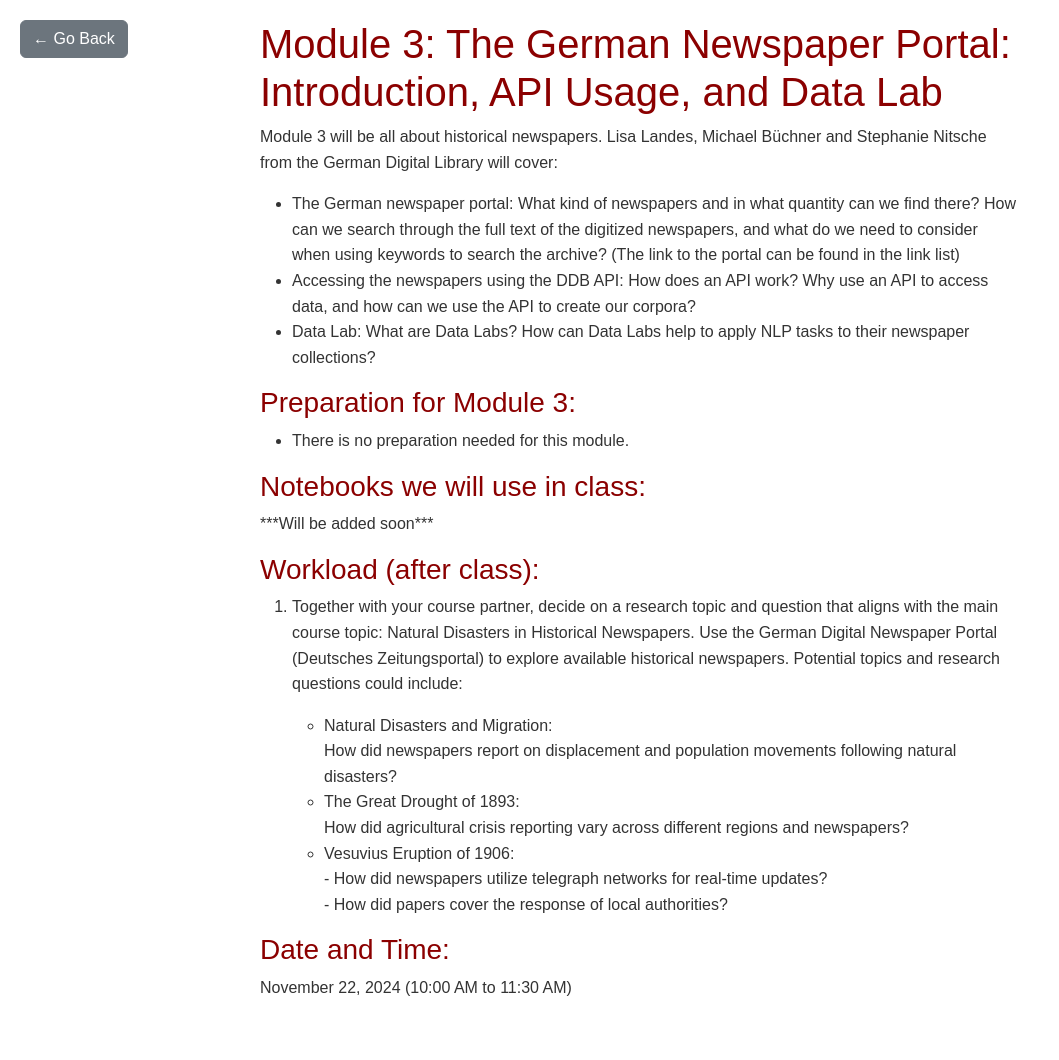
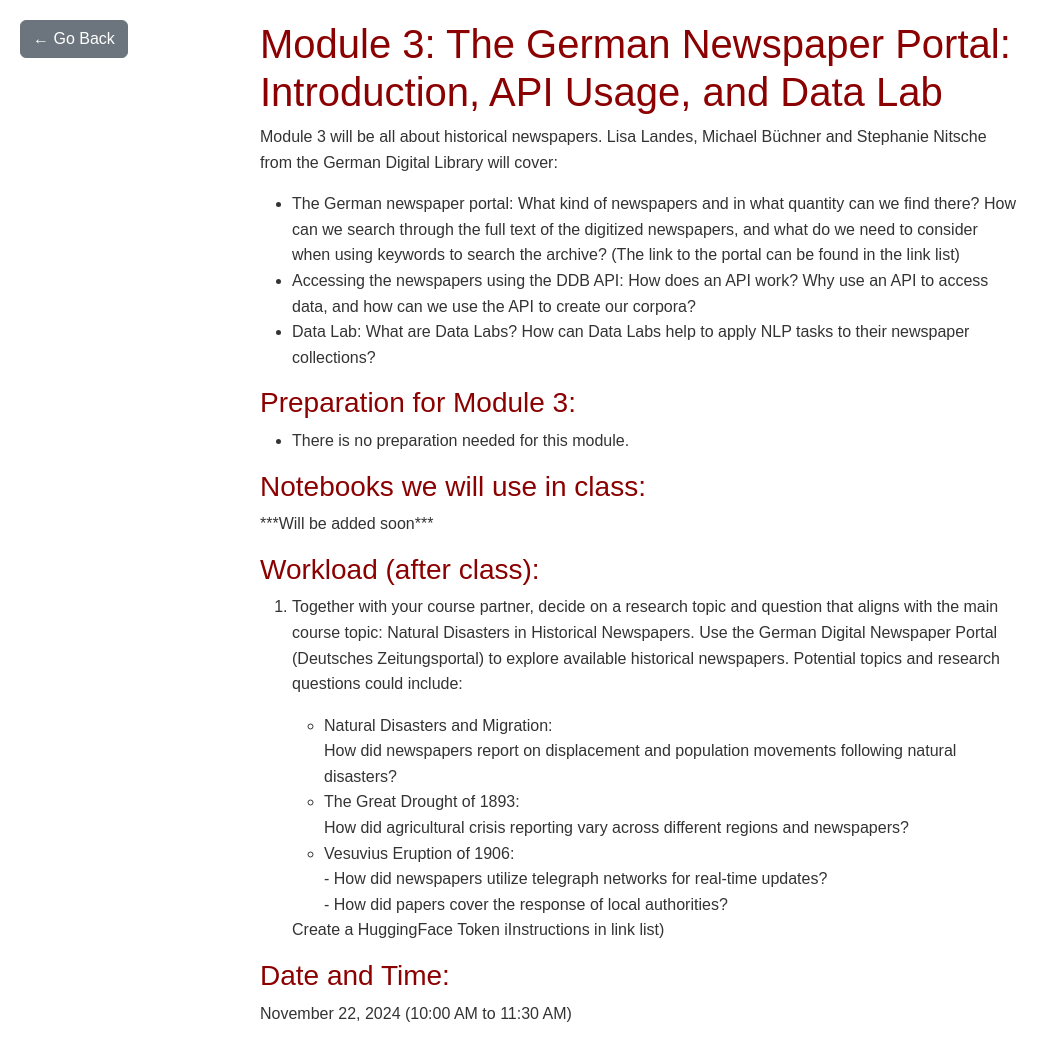
Before and after one commit to soberbichler/NLP-Kurs_DMGK_Digitale-Geisteswissenschaften_2024, a plain HTML site: page modules/module_3.html in a window 1280 px wide. Shown: the whole page, without its empty margins (0-1059 px from the left). Before the commit the page ends 1037 px from the top, so only its background shows below. Drawn offline with nearby package versions, Linux system fonts and the light colour scheme.

Commit message:
Update module_3.html

```diff
--- a/modules/module_3.html
+++ b/modules/module_3.html
@@ -78,6 +78,7 @@
                         - How did papers cover the response of local authorities?</li>
                 </ul>
             </li>
+             <p>Create a HuggingFace Token iInstructions in link list)</p>
         </ol>
 
         <h3>Date and Time:</h3>
```
